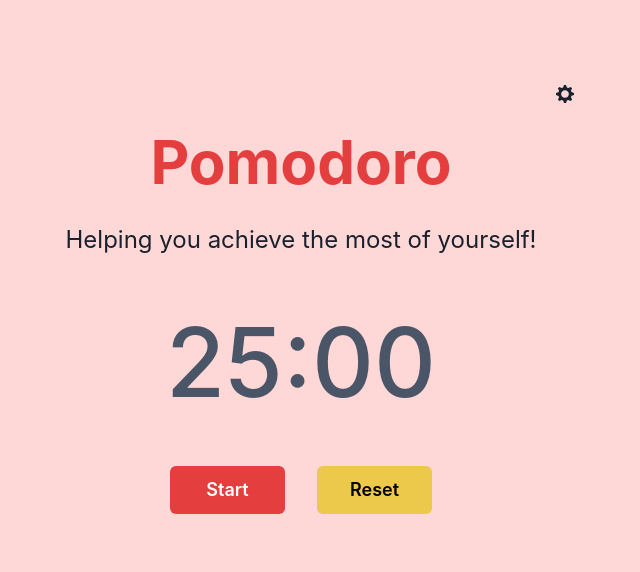
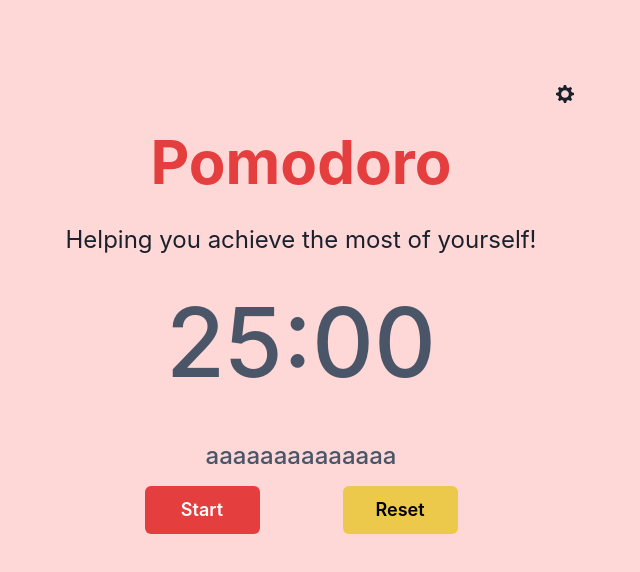
Before and after one commit to bzenky/pomodoro, a Next.js app: page / in a window 1280 px wide. Shown: the top 572 px of the page, without its empty margins (339-979 px from the left). Built offline with nearby package versions, Linux system fonts and the light colour scheme; no server answers.

Commit message:
functions and states to context, add random texts

```diff
--- a/src/pages/components/ModalConfig/index.js
+++ b/src/components/ModalConfig/index.js
@@ -25,7 +25,7 @@ import { SettingsIcon } from '@chakra-ui/icons'
 
 import { Duration } from 'luxon'
 
-import { useAppContext } from '../../../contexts/AppContext'
+import { useAppContext } from '../../contexts/AppContext'
 
 export default function ModalConfig() {
   const context = useAppContext()
@@ -47,11 +47,21 @@ export default function ModalConfig() {
     onClose()
   }
 
+  function openConfig() {
+    if (!context.pause) {
+      context.setButtonDescription(true)
+      clearInterval(context.intervalRef.current)
+      context.setPause(true)
+    }
+
+    onOpen()
+  }
+
   return (
     <>
       <Flex justifyContent='end'>
         <IconButton
-          onClick={onOpen}
+          onClick={openConfig}
           bg='transparent'
           aria-label='Open Pomodoro configurations'
           icon={<SettingsIcon />}
--- a/src/contexts/AppContext.js
+++ b/src/contexts/AppContext.js
@@ -1,8 +1,12 @@
-import { createContext, useContext, useState } from "react"
+import { createContext, useContext, useState, useRef } from "react"
 
 import { Duration } from 'luxon'
 
+import useSound from 'use-sound'
+
 const AppContext = createContext()
+
+import { ObterFrase } from "../utils/Frases"
 
 export function AppContextProvider({ children }) {
 
@@ -16,6 +20,55 @@ export function AppContextProvider({ children }) {
   const initialTimer = Duration.fromObject({ minutes: focusDuration })
 
   const [timer, setTimer] = useState(initialTimer)
+
+  const [buttonDescription, setButtonDescription] = useState(true)
+  const [pause, setPause] = useState(true)
+
+  const [alarm] = useSound('/alarm.wav', { interrupt: true })
+  const [reset] = useSound('/reset.wav', { interrupt: true, volume: 0.6 })
+  const [clock] = useSound('/clock.wav', { interrupt: true })
+
+  let intervalRef = useRef()
+
+  function handleClick() {
+    clock()
+
+    function decreaseNum() {
+      if (timer == 0) {
+        setButtonDescription(true)
+        return
+      } else {
+        return setTimer(prev => prev.minus({ seconds: 1 }))
+      }
+    }
+
+    if (!pause) {
+      setButtonDescription(true)
+      clearInterval(intervalRef.current)
+    } else {
+      setButtonDescription(false)
+      intervalRef.current = setInterval(decreaseNum, 1)
+    }
+    setPause(prev => !prev)
+  }
+
+  function resetTimer() {
+    setButtonDescription(true)
+    setTimer(initialTimer)
+    setCycle(1)
+    setPause(true)
+    setCycleState('focus')
+    clearInterval(intervalRef.current)
+    reset()
+  }
+
+  function cycles(duration, cycle) {
+    setButtonDescription(true)
+    setTimer(Duration.fromObject({ minutes: duration }))
+    setCycle(cycle)
+    setPause(true)
+    clearInterval(intervalRef.current)
+  }
 
   const values = {
     cycle,
@@ -31,6 +84,18 @@ export function AppContextProvider({ children }) {
     setShortBreakDuration,
     setTimer,
     timer,
+    buttonDescription,
+    setButtonDescription,
+    pause,
+    setPause,
+    alarm,
+    reset,
+    clock,
+    intervalRef,
+    handleClick,
+    resetTimer,
+    cycles,
+    ObterFrase,
   }
 
   return (
--- a/src/pages/index.js
+++ b/src/pages/index.js
@@ -1,4 +1,4 @@
-import { useEffect, useRef, useState, useContext } from 'react'
+import { useEffect } from 'react'
 
 import Head from 'next/head'
 
@@ -11,76 +11,26 @@ import {
   Text,
 } from '@chakra-ui/react'
 
-import { Duration } from 'luxon'
-import useSound from 'use-sound'
-import ModalConfig from './components/ModalConfig'
+import ModalConfig from '../components/ModalConfig'
 import { useAppContext } from '../contexts/AppContext'
 
 export default function Home() {
   const context = useAppContext()
-
-  const [buttonDescription, setButtonDescription] = useState(true)
-  const [pause, setPause] = useState(true)
-
-  const [alarm] = useSound('/alarm.wav', { interrupt: true })
-  const [reset] = useSound('/reset.wav', { interrupt: true, volume: 0.6 })
-  const [clock] = useSound('/clock.wav', { interrupt: true })
-
-  let intervalRef = useRef()
-
-  const handleClick = () => {
-    clock()
-
-    function decreaseNum() {
-      if (context.timer == 0) {
-        setButtonDescription(true)
-        return
-      } else {
-        return context.setTimer(prev => prev.minus({ seconds: 1 }))
-      }
-    }
-
-    if (!pause) {
-      setButtonDescription(true)
-      clearInterval(intervalRef.current)
-    } else {
-      setButtonDescription(false)
-      intervalRef.current = setInterval(decreaseNum, 1)
-    }
-    setPause(prev => !prev)
-  }
-
-  const resetTimer = () => {
-    setButtonDescription(true)
-    context.setTimer(context.initialTimer)
-    context.setCycle(1)
-    setPause(true)
-    context.setCycleState('focus')
-    clearInterval(intervalRef.current)
-    reset()
-  }
-
-  const cycles = (duration, cycle) => {
-    setButtonDescription(true)
-    context.setTimer(Duration.fromObject({ minutes: duration }))
-    context.setCycle(cycle)
-    setPause(true)
-    clearInterval(intervalRef.current)
-  }
+  console.log('renderizou novamente')
 
   useEffect(() => {
     if (context.timer == 0) {
-      alarm()
+      context.alarm()
     }
 
     if (context.timer == 0 && context.cycle % 2 === 0) {
-      cycles(context.focusDuration, context.cycle += 1)
+      context.cycles(context.focusDuration, context.cycle += 1)
       context.setCycleState('focus')
     } else if (context.timer == 0 && context.cycle < 7) {
-      cycles(context.shortBreakDuration, context.cycle += 1)
+      context.cycles(context.shortBreakDuration, context.cycle += 1)
       context.setCycleState('shortBreak')
     } else if (context.timer == 0 && context.cycle === 7) {
-      cycles(context.longBreakDuration, 0)
+      context.cycles(context.longBreakDuration, 0)
       context.setCycleState('longBreak')
     }
   }, [context.timer])
@@ -88,7 +38,7 @@ export default function Home() {
   return (
     <>
       <Head>
-        <title>{pause ? `Pomo-Pomodoro` : `${context.timer.toFormat('mm:ss')} - Pomo-Pomodoro`}</title>
+        <title>{context.pause ? `Pomo-Pomodoro` : `${context.timer.toFormat('mm:ss')} - Pomo-Pomodoro`}</title>
       </Head>
 
       <Container
@@ -119,16 +69,20 @@ export default function Home() {
           alignItems='center'
           maxW='sm'
         >
-          <Text fontSize={['7xl', '8xl']} my="8" color='gray.600' fontWeight='500'>
+          <Text fontSize={['7xl', '8xl']} my="3" color='gray.600' fontWeight='500'>
             {context.timer.toFormat('mm:ss')}
           </Text>
 
-          <HStack spacing='8' >
-            <Button size="lg" width='115px' colorScheme="red" onClick={handleClick}>
-              {buttonDescription ? 'Start' : 'Pause'}
+          <Text fontSize={['1xl', '2xl']} my="3" color='gray.600' fontWeight='500'>
+            {context.ObterFrase(context.cycleState)}
+          </Text>
+
+          <HStack spacing='83' >
+            <Button size="lg" width='115px' colorScheme="red" onClick={context.handleClick}>
+              {context.buttonDescription ? 'Start' : 'Pause'}
             </Button>
 
-            <Button size="lg" width='115px' colorScheme="yellow" onClick={resetTimer}>
+            <Button size="lg" width='115px' colorScheme="yellow" onClick={context.resetTimer}>
               Reset
             </Button>
           </HStack>
--- /dev/null
+++ b/src/utils/Frases.js
@@ -0,0 +1,22 @@
+
+export function ObterFrase (cycle){
+  let numeroAleatorio = Math.random()
+  numeroAleatorio = Math.floor(numeroAleatorio*3)
+
+  const frases = {
+    focus: ['Foco total! Nada de distrações :)', 'aaaaaaaaaaaaaa', 'bbbbbbbbbbbb'],
+    shortBreak: ['Uma pausa de leve para relaxar, já já voltamos a ativa.', 'ccccccccccccc', 'dddddddddd'],
+    longBreak: ['Bora tomar um café e responder aquelas mensagens? =)', 'eeeeeeeeeeeeeeeeee', 'fffffffffff'],
+  }
+
+  const fraseEscolhida = () => {
+    if (cycle == 'focus') {
+      return frases.focus[numeroAleatorio]
+    } else if(cycle == 'shortBreak') {
+      return frases.shortBreak[numeroAleatorio]
+    } else {
+      return frases.longBreak[numeroAleatorio]
+    }
+  }
+  return fraseEscolhida()
+}
```
Lines whose indentation alone changed are shown as unchanged.
